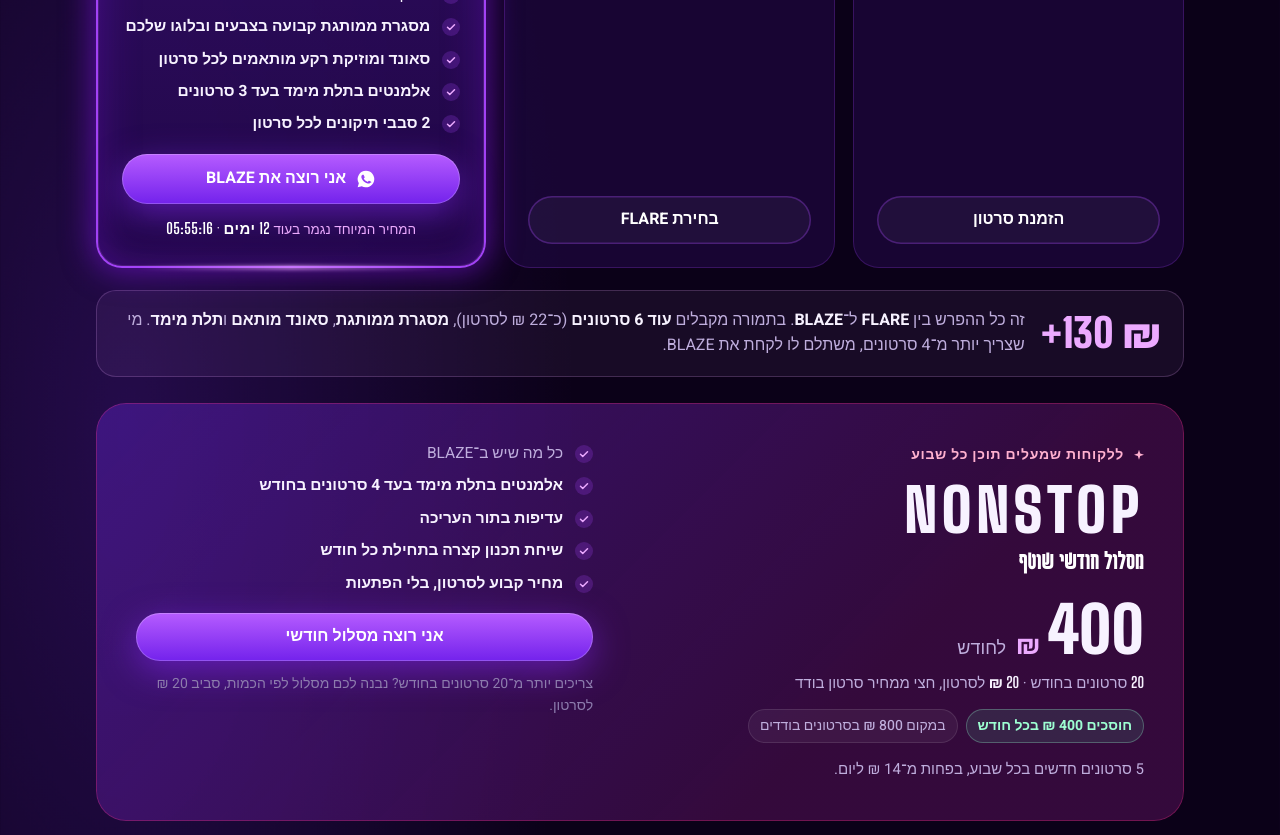
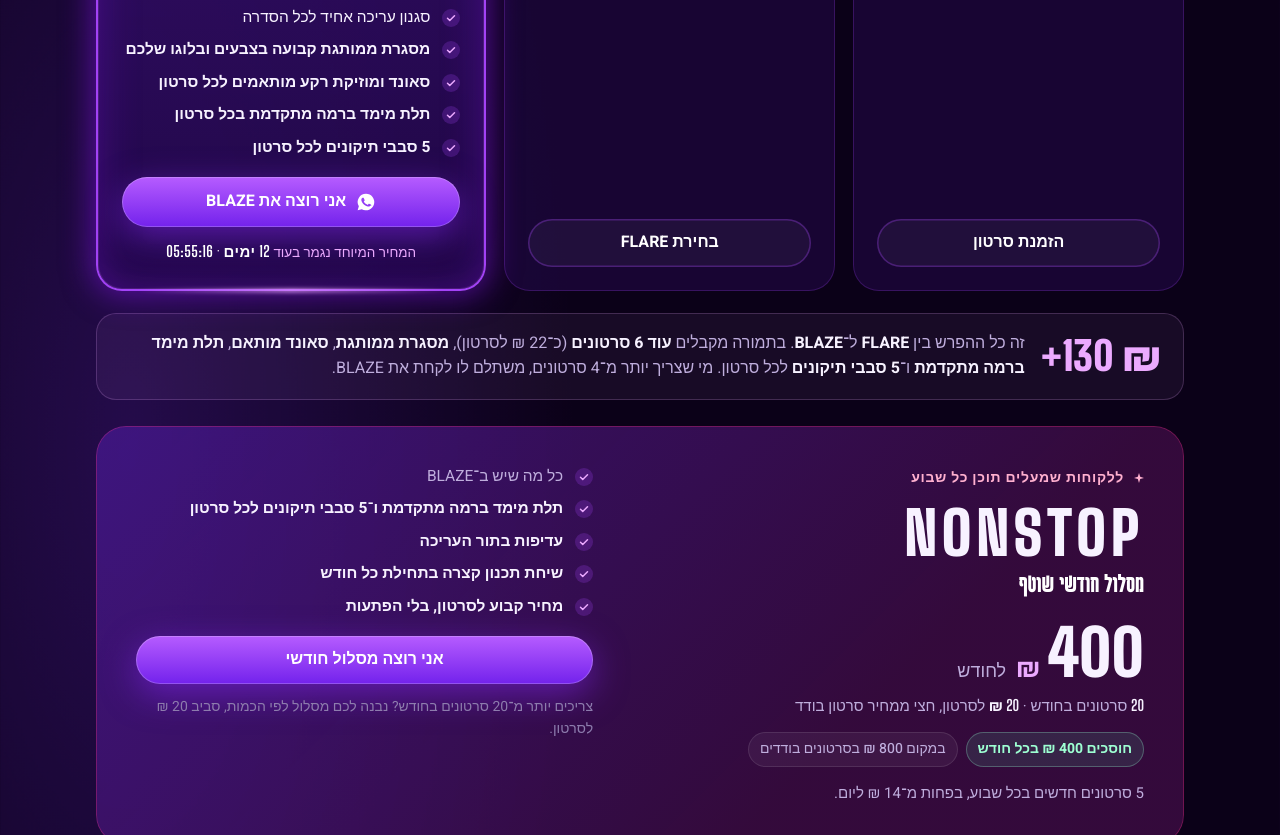
Before and after one commit to Amitmatyas/Spark, a plain HTML site: page public/proposals/Or-Digital.html in a window 1280 px wide. Shown: the part 1666-2501 px from the top of the page. Drawn offline with Linux system fonts and the light colour scheme.

Commit message:
Restore GitHub Pages deploy; Or Digital proposal: unlimited 3D, 5 revisions
sparks.qd.je is served by GitHub Pages, which stopped updating when
deploy.yml was removed on 3.11. This brings the workflow back unchanged
so pushes to main publish public/ again (Vercel keeps deploying too).

Proposal: every video includes unlimited 3D elements; BLAZE and NONSTOP
get advanced 3D and 5 revision rounds per video.

Co-Authored-By: Claude Opus 5.5 <noreply@anthropic.com>

```diff
--- a/public/proposals/Or-Digital.html
+++ b/public/proposals/Or-Digital.html
@@ -247,6 +247,10 @@ footer { padding-block: 34px 44px; display: flex; flex-wrap: wrap; justify-conte
   .steps { grid-template-columns: 1fr; }
   .vs { grid-template-columns: 1fr; gap: 6px; }
 }
+@media (max-width: 640px) {
+  .incl { grid-template-columns: 1fr 1fr; }
+  .incl div:last-child { grid-column: 1 / -1; }
+}
 @media (max-width: 520px) {
   .final .cd-row span { min-width: 62px; }
   .final .cd-row b { font-size: 32px; }
@@ -297,7 +301,7 @@ footer { padding-block: 34px 44px; display: flex; flex-wrap: wrap; justify-conte
       <aside class="pick" aria-label="ההמלצה שלנו">
         <p class="pick-k">ההמלצה שלנו בשבילכם</p>
         <div class="pick-name">BLAZE</div>
-        <div class="pick-sub">12 סרטונים ערוכים · מסגרת ממותגת · סאונד · תלת מימד</div>
+        <div class="pick-sub">12 סרטונים ערוכים · מסגרת ממותגת · סאונד · תלת מימד מתקדם</div>
         <div class="pick-price"><s class="num if-live">450 ₪</s><span><b class="num"><span class="if-live">350</span><span class="if-exp">450</span></b> ₪</span></div>
         <span class="chip"><span class="if-live">כ־29</span><span class="if-exp">כ־38</span> ₪ לסרטון</span>
         <div class="cd if-live" role="timer">
@@ -319,6 +323,7 @@ footer { padding-block: 34px 44px; display: flex; flex-wrap: wrap; justify-conte
         <div><svg viewBox="0 0 24 24" aria-hidden="true"><rect x="3" y="5" width="18" height="14" rx="3"/><path d="M7 12h5M7 15.5h9M15 12h2"/></svg>כתוביות בעברית</div>
         <div><svg viewBox="0 0 24 24" aria-hidden="true"><path d="M13 2.5L5 13.5h6l-1 8 8-11h-6z"/></svg>פתיח שבנוי לעצור גלילה</div>
         <div><svg viewBox="0 0 24 24" aria-hidden="true"><path d="M4 12h3l2-5 3 10 3-7 2 2h3"/></svg>מעברים, זומים ותנועה</div>
+        <div><svg viewBox="0 0 24 24" aria-hidden="true"><path d="M12 2.8l8 4.6v9.2l-8 4.6-8-4.6V7.4z"/><path d="M4 7.4l8 4.6 8-4.6M12 12v9.2"/></svg>אלמנטים בתלת מימד, ללא הגבלה</div>
       </div>
       <p class="incl-note">כל סרטון יוצא מוכן להעלאה לאינסטגרם, טיקטוק ויוטיוב שורטס.</p>
     </section>
@@ -379,8 +384,8 @@ footer { padding-block: 34px 44px; display: flex; flex-wrap: wrap; justify-conte
             <li>סגנון עריכה אחיד לכל הסדרה</li>
             <li class="plus">מסגרת ממותגת קבועה בצבעים ובלוגו שלכם</li>
             <li class="plus">סאונד ומוזיקת רקע מותאמים לכל סרטון</li>
-            <li class="plus">אלמנטים בתלת מימד בעד 3 סרטונים</li>
-            <li class="plus">2 סבבי תיקונים לכל סרטון</li>
+            <li class="plus">תלת מימד ברמה מתקדמת בכל סרטון</li>
+            <li class="plus">5 סבבי תיקונים לכל סרטון</li>
           </ul>
           <a class="btn btn-primary" data-plan="BLAZE (12 סרטונים, 350 ₪)" data-plan-exp="BLAZE (12 סרטונים, 450 ₪)" href="#"><svg viewBox="0 0 24 24" fill="currentColor" aria-hidden="true"><path d="M12 2a10 10 0 0 0-8.6 15.1L2 22l5-1.3A10 10 0 1 0 12 2zm5.3 14.2c-.2.6-1.3 1.2-1.8 1.2-.5.1-1 .2-3.3-.7-2.8-1.1-4.6-4-4.7-4.2-.1-.2-1.1-1.5-1.1-2.9s.7-2 1-2.3c.3-.3.6-.3.8-.3h.6c.2 0 .4 0 .6.5l.9 2.1c.1.2.1.4 0 .6l-.3.5-.4.5c-.1.1-.3.3-.1.6.2.3.8 1.3 1.7 2.1 1.2 1 2.1 1.3 2.4 1.5.3.1.5.1.6-.1l.9-1c.2-.3.4-.2.6-.1l2 .9c.3.1.5.2.5.3.1.2.1.7-.1 1.3z"/></svg>אני רוצה את BLAZE</a>
           <p class="valid if-live">המחיר המיוחד נגמר בעוד <b class="num" data-cd-inline>—</b></p>
@@ -390,7 +395,7 @@ footer { padding-block: 34px 44px; display: flex; flex-wrap: wrap; justify-conte
 
       <div class="vs">
         <div class="delta" dir="ltr"><span class="if-live">+130 ₪</span><span class="if-exp">+230 ₪</span></div>
-        <p>זה כל ההפרש בין <b>FLARE</b> ל־<b>BLAZE</b>. בתמורה מקבלים <b>עוד 6 סרטונים</b> (<span class="if-live">כ־22</span><span class="if-exp">כ־38</span> ₪ לסרטון), <b>מסגרת ממותגת</b>, <b>סאונד מותאם</b> ו<b>תלת מימד</b>. מי שצריך יותר מ־4 סרטונים, משתלם לו לקחת את BLAZE.</p>
+        <p>זה כל ההפרש בין <b>FLARE</b> ל־<b>BLAZE</b>. בתמורה מקבלים <b>עוד 6 סרטונים</b> (<span class="if-live">כ־22</span><span class="if-exp">כ־38</span> ₪ לסרטון), <b>מסגרת ממותגת</b>, <b>סאונד מותאם</b>, <b>תלת מימד ברמה מתקדמת</b> ו־<b>5 סבבי תיקונים</b> לכל סרטון. מי שצריך יותר מ־4 סרטונים, משתלם לו לקחת את BLAZE.</p>
       </div>
 
       <!-- NONSTOP -->
@@ -408,7 +413,7 @@ footer { padding-block: 34px 44px; display: flex; flex-wrap: wrap; justify-conte
         <div>
           <ul class="feat">
             <li class="base">כל מה שיש ב־BLAZE</li>
-            <li class="plus">אלמנטים בתלת מימד בעד 4 סרטונים בחודש</li>
+            <li class="plus">תלת מימד ברמה מתקדמת ו־5 סבבי תיקונים לכל סרטון</li>
             <li class="plus">עדיפות בתור העריכה</li>
             <li class="plus">שיחת תכנון קצרה בתחילת כל חודש</li>
             <li class="plus">מחיר קבוע לסרטון, בלי הפתעות</li>
@@ -449,8 +454,8 @@ footer { padding-block: 34px 44px; display: flex; flex-wrap: wrap; justify-conte
             <tr><th scope="row">סגנון אחיד לכל הסדרה</th><td><span class="n">—</span></td><td><span class="y">✓</span></td><td class="rec"><span class="y">✓</span></td><td><span class="y">✓</span></td></tr>
             <tr><th scope="row">מסגרת ממותגת קבועה</th><td><span class="n">—</span></td><td><span class="n">—</span></td><td class="rec"><span class="y">✓</span></td><td><span class="y">✓</span></td></tr>
             <tr><th scope="row">סאונד ומוזיקת רקע מותאמים</th><td><span class="n">—</span></td><td><span class="n">—</span></td><td class="rec"><span class="y">✓</span></td><td><span class="y">✓</span></td></tr>
-            <tr><th scope="row">אלמנטים בתלת מימד</th><td><span class="n">—</span></td><td><span class="n">—</span></td><td class="rec">עד 3 סרטונים</td><td>עד 4 בחודש</td></tr>
-            <tr><th scope="row">סבבי תיקונים לכל סרטון</th><td>1</td><td>1</td><td class="rec">2</td><td>2</td></tr>
+            <tr><th scope="row">אלמנטים בתלת מימד</th><td>ללא הגבלה</td><td>ללא הגבלה</td><td class="rec"><span class="y">רמה מתקדמת</span></td><td><span class="y">רמה מתקדמת</span></td></tr>
+            <tr><th scope="row">סבבי תיקונים לכל סרטון</th><td>1</td><td>1</td><td class="rec"><span class="y">5</span></td><td><span class="y">5</span></td></tr>
             <tr><th scope="row">עדיפות בתור העריכה</th><td><span class="n">—</span></td><td><span class="n">—</span></td><td class="rec"><span class="n">—</span></td><td><span class="y">✓</span></td></tr>
             <tr><th scope="row">שיחת תכנון חודשית</th><td><span class="n">—</span></td><td><span class="n">—</span></td><td class="rec"><span class="n">—</span></td><td><span class="y">✓</span></td></tr>
           </tbody>
@@ -471,7 +476,7 @@ footer { padding-block: 34px 44px; display: flex; flex-wrap: wrap; justify-conte
       <div class="sec-head"><h2 id="faq-h">שאלות שעולות לפני שמתחילים</h2></div>
       <div class="faq">
         <details open><summary>אפשר להתחיל קטן ולשדרג אחר כך?</summary><p>כן. התחלתם ב־FLARE ורוצים לעבור ל־BLAZE? תוך 30 יום מהרכישה משלמים רק את ההפרש, <span class="if-live">130 ₪</span><span class="if-exp">230 ₪</span>, ומקבלים את כל מה ש־BLAZE כולל.</p></details>
-        <details><summary>מה אם סרטון לא יוצא כמו שרציתם?</summary><p>לכל סרטון יש סבב תיקונים (ב־BLAZE וב־NONSTOP שניים). אנחנו מתקנים עד שהסרטון מוכן להעלאה.</p></details>
+        <details><summary>מה אם סרטון לא יוצא כמו שרציתם?</summary><p>לכל סרטון יש סבב תיקונים, וב־BLAZE וב־NONSTOP חמישה סבבים לכל סרטון. אנחנו מתקנים עד שהסרטון מוכן להעלאה.</p></details>
         <details><summary>מה ההבדל בין BLAZE לבין המסלול החודשי?</summary><p>BLAZE היא חבילה חד־פעמית של 12 סרטונים. NONSTOP מתאים לעסק שמעלה תוכן כל שבוע: 20 סרטונים בכל חודש, במחיר הנמוך ביותר לסרטון, עם עדיפות בתור ושיחת תכנון.</p></details>
         <details><summary>מה הכוונה במסגרת ממותגת?</summary><p>מסגרת קבועה בצבעים ובלוגו של העסק שלכם, שמופיעה בכל הסרטונים. כך כל סרטון בפיד מזוהה איתכם מהשנייה הראשונה.</p></details>
       </div>
```
Also changed, not shown: .github/workflows/deploy.yml (added).
